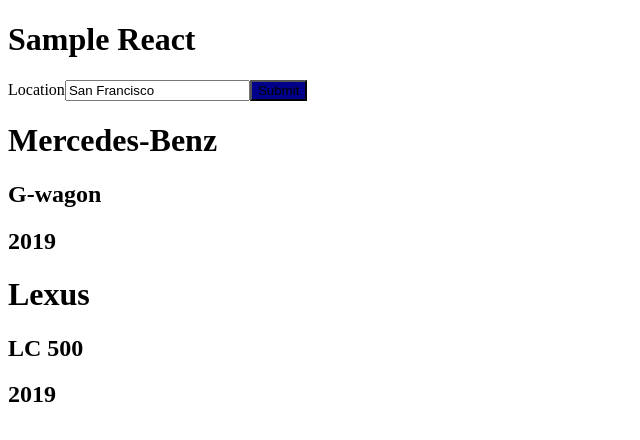
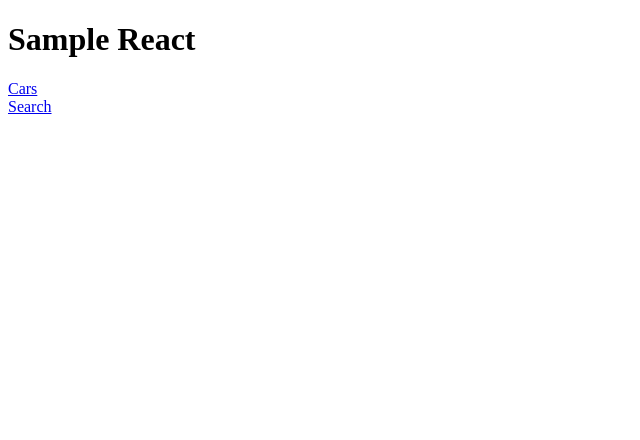
Before and after one commit to nobioma1/sample-react, a React (Vite) app: page / in a window 1280 px wide. Shown: the top 440 px of the page, without its empty margins (0-640 px from the left). Built offline with nearby package versions, Linux system fonts and the light colour scheme.

Commit message:
Implementing @Reach router

```diff
--- a/package.json
+++ b/package.json
@@ -26,6 +26,7 @@
     "prettier": "^1.18.2"
   },
   "dependencies": {
+    "@reach/router": "^1.2.1",
     "react": "^16.9.0",
     "react-dom": "^16.9.0"
   }
--- a/src/App.js
+++ b/src/App.js
@@ -1,8 +1,9 @@
 import React, { useState } from 'react';
 import { render } from 'react-dom';
-import Car from './Car';
+import { Router, Link } from '@reach/router';
 import Search from './Search';
 import ThemeContext from './ThemeContext';
+import Cars from './Cars';
 
 const App = () => {
   const themeHook = useState('darkblue');
@@ -10,9 +11,12 @@
     <ThemeContext.Provider value={themeHook}>
       <div>
         <h1>Sample React</h1>
-        <Search />
-        <Car make="Mercedes-Benz" model="G-wagon" year="2019" />
-        <Car make="Lexus" model="LC 500" year="2019" />
+        <Link to="/cars">Cars</Link> <br />
+        <Link to="/search">Search</Link>
+        <Router>
+          <Cars path="/cars" />
+          <Search path="/search" />
+        </Router>
       </div>
     </ThemeContext.Provider>
   );
--- /dev/null
+++ b/src/Cars.js
@@ -0,0 +1,13 @@
+import React from 'react';
+import Car from './Car';
+
+const Cars = () => {
+  return (
+    <div>
+      <Car make="Mercedes-Benz" model="G-wagon" year="2019" />
+      <Car make="Lexus" model="LC 500" year="2019" />
+    </div>
+  );
+};
+
+export default Cars;
```
Also changed, not shown: 1 other file (tests, documents, lock files or other folders).
